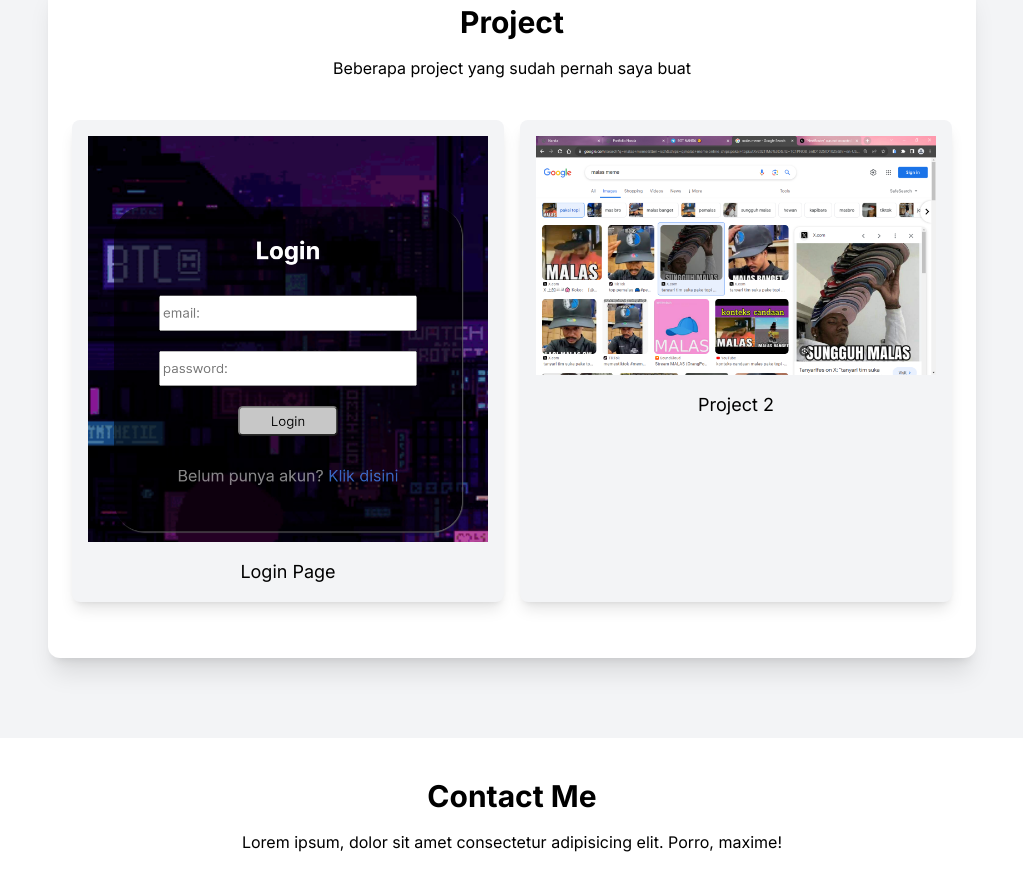
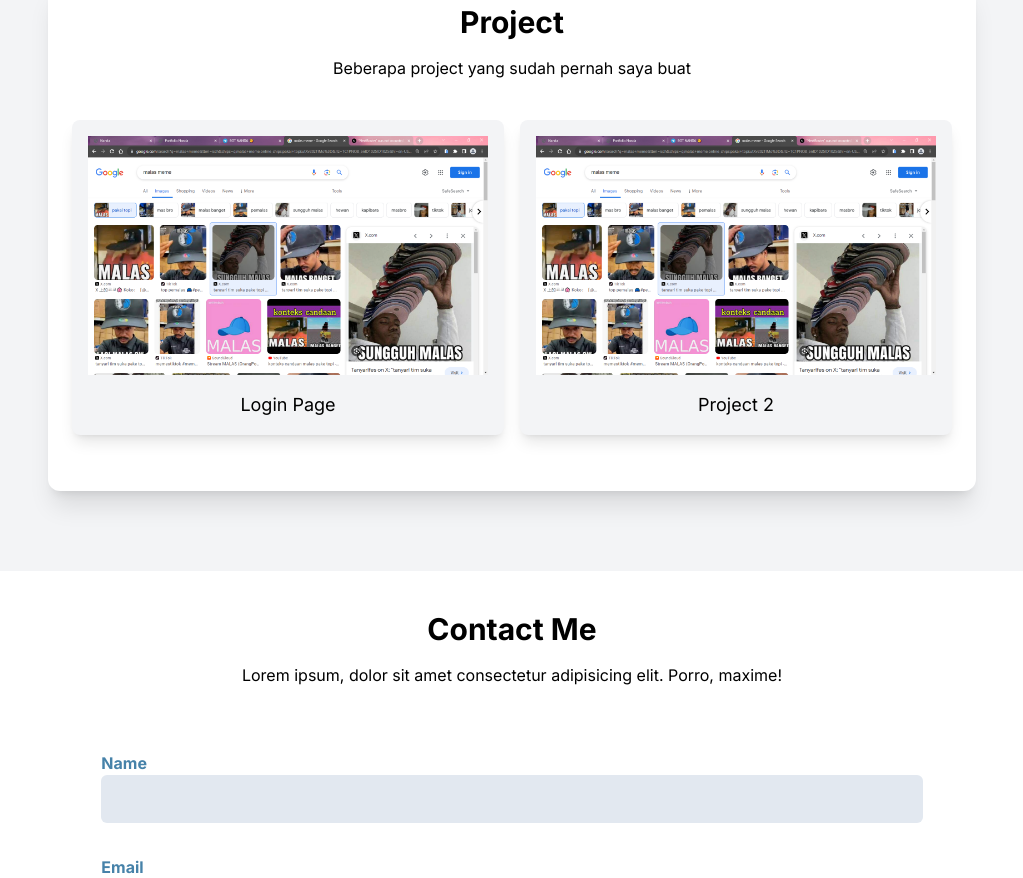
Before and after one commit to Nandaxy/next-js, a Next.js app: page / in a window 1280 px wide. Shown: the part 1620-2498 px from the top of the page, without its empty margins (128-1151 px from the left). Built offline with nearby package versions, Linux system fonts and the light colour scheme.

Commit message:
Update project.js

```diff
--- a/src/components/home/project.js
+++ b/src/components/home/project.js
@@ -20,7 +20,7 @@ const Project = () => {
       id: 1,
       title: 'Login Page',
       description: 'sebauah web static Login page,yang dibuat pada saat gabut',
-      imageSrc: '/Screenshot_20231102-115531_Chrome~2.png',
+      imageSrc: '/malas.png',
       imageAlt: 'Project 1',
       github: 'https://github.com/Nandaxy/Web-Project',
       demoLink: 'https://login-sigin.nanda79.repl.co/login.html'
```
